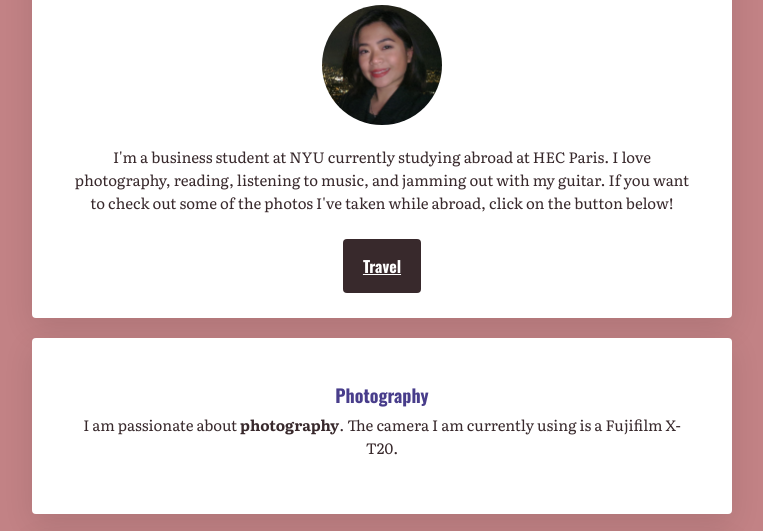
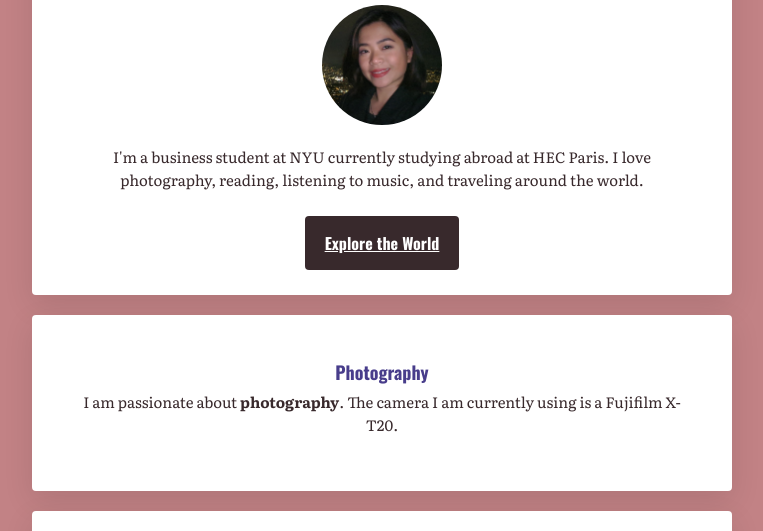
Before and after one commit to newyorkerinfrance/my-profile, a plain HTML site: page index.html in a window 1280 px wide. Shown: the part 189-720 px from the top of the page, without its empty margins (258-1021 px from the left). Drawn offline with nearby package versions, Linux system fonts and the light colour scheme.

Commit message:
Update index.html

```diff
--- a/index.html
+++ b/index.html
@@ -14,9 +14,9 @@
 				<h1>Hello, I'm Joy! </h1>
 				<img src="images/profile-picture.png" class="img-circle" alt="Joy Yang" style="width:120px;height:120px;">
 				<p>
-				I'm a business student at NYU currently studying abroad at HEC Paris. I love photography, reading, listening to music, and jamming out with my guitar. If you want to check out some of the photos I've taken while abroad, click on the button below!
+				I'm a business student at NYU currently studying abroad at HEC Paris. I love photography, reading, listening to music, and traveling around the world.
 				</p>
-				<a href="https://newyorkerinfrance.github.io/landing//" class="btn-brown">Travel</a>
+				<a href="https://newyorkerinfrance.github.io/landing//" class="btn-brown">Explore the World</a>
 			</div>
 			<div class="card-white">
 				<h2> Photography </h2>
```
